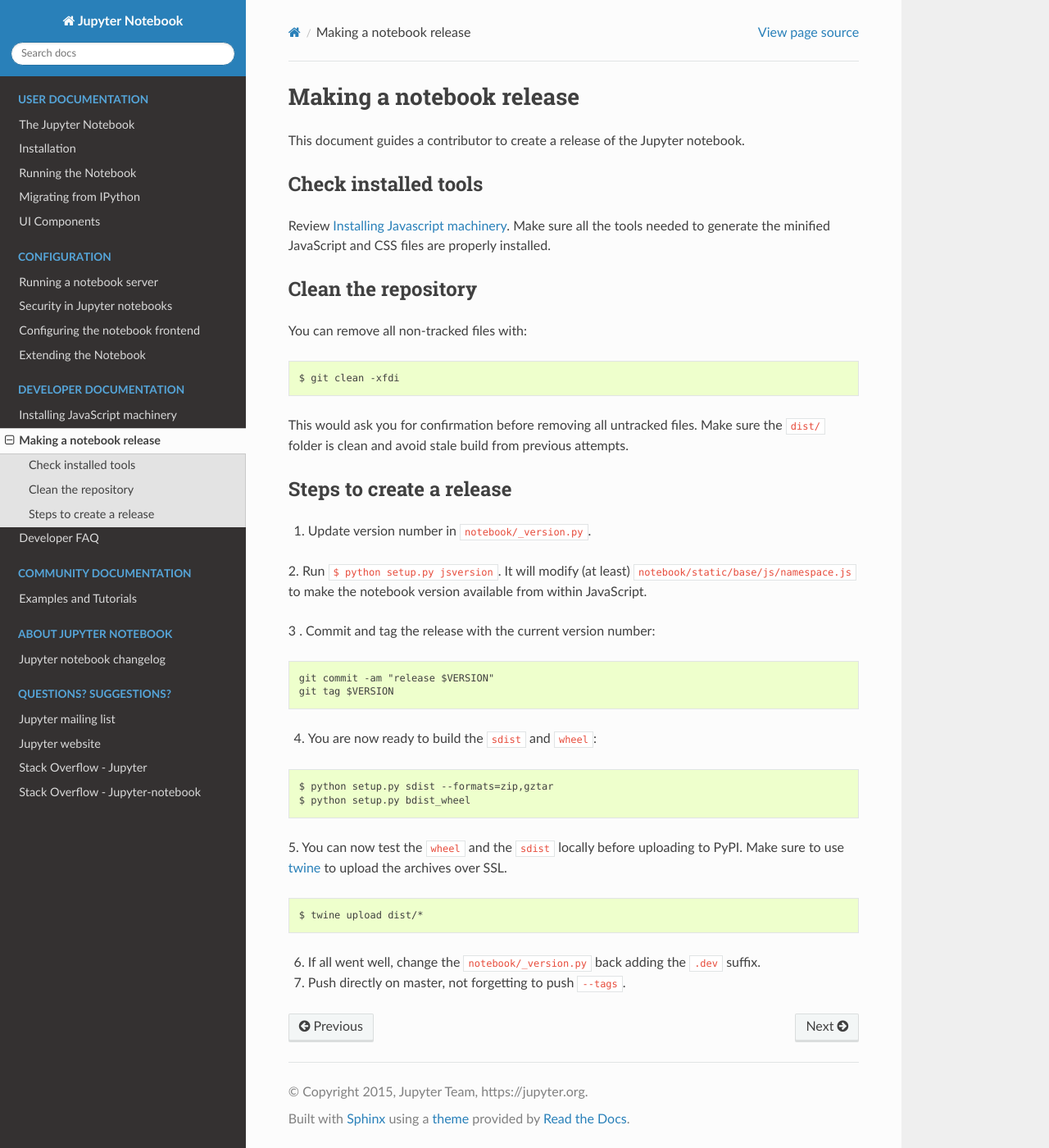
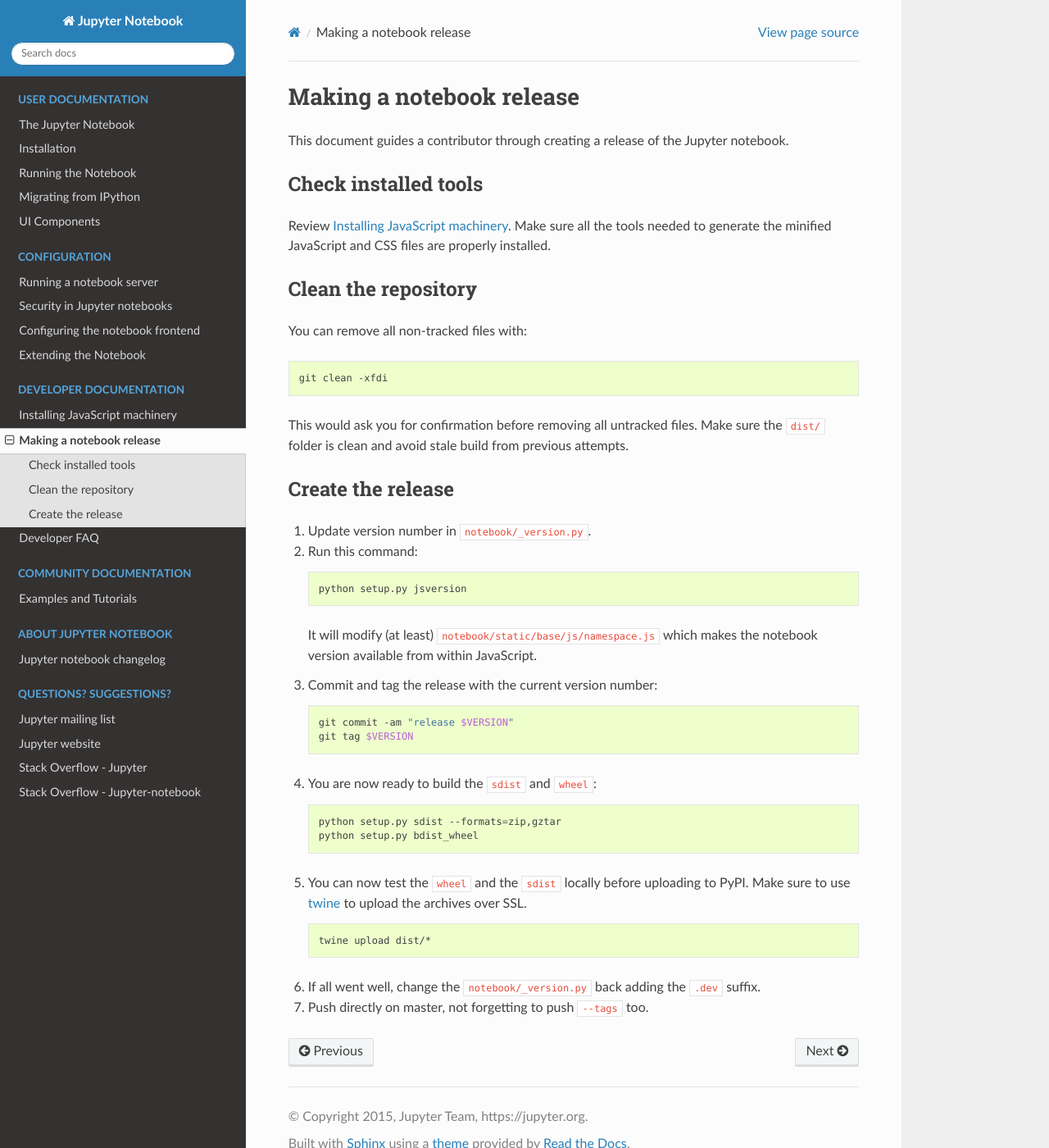
Before and after one commit to jupyter/nbclassic, a Sphinx documentation site: the page built from docs/source/contributor_release.rst, in a window 1280 px wide and 1400 px high. Shown: the whole window at 82% size. Built offline with Sphinx 7.4.7 and the Read the Docs theme 2.0.0, drawn with Linux system fonts in a browser that asks for light colours; pages that are not in the unit, such as notebooks, are missing from menus.

Commit message:
Edits to formatting

```diff
--- a/docs/source/contributor_release.rst
+++ b/docs/source/contributor_release.rst
@@ -3,59 +3,63 @@
 Making a notebook release
 =========================
 
-This document guides a contributor to create a release of the Jupyter
+This document guides a contributor through creating a release of the Jupyter
 notebook.
 
 Check installed tools
 ---------------------
-Review :doc:`Installing Javascript machinery <development_js>`. Make sure all
-the tools needed to generate the minified JavaScript and CSS files are
-properly installed.
+Review :ref:`development_js`. Make sure all the tools needed to generate the
+minified JavaScript and CSS files are properly installed.
 
 Clean the repository
 --------------------
 You can remove all non-tracked files with:
 
-.. code::
+.. code:: bash
 
-    $ git clean -xfdi
+    git clean -xfdi
 
 This would ask you for confirmation before removing all untracked files. Make
 sure the ``dist/`` folder is clean and avoid stale build from
 previous attempts.
 
-Steps to create a release
--------------------------
+Create the release
+------------------
 
-1. Update version number in ``notebook/_version.py``.
+#.  Update version number in ``notebook/_version.py``.
 
-2. Run ``$ python setup.py jsversion``. It will modify (at least)
-``notebook/static/base/js/namespace.js`` to make the notebook version available
-from within JavaScript.
+#.  Run this command:
 
-3 . Commit and tag the release with the current version number:
+    .. code:: bash
 
-.. code::
+        python setup.py jsversion
 
-    git commit -am "release $VERSION"
-    git tag $VERSION
+    It will modify (at least) ``notebook/static/base/js/namespace.js`` which
+    makes the notebook version available from within JavaScript.
 
+#.  Commit and tag the release with the current version number:
 
-4. You are now ready to build the ``sdist`` and ``wheel``:
+    .. code:: bash
 
-.. code::
+        git commit -am "release $VERSION"
+        git tag $VERSION
 
-    $ python setup.py sdist --formats=zip,gztar
-    $ python setup.py bdist_wheel
+#.  You are now ready to build the ``sdist`` and ``wheel``:
 
+    .. code:: bash
 
-5. You can now test the ``wheel`` and the ``sdist`` locally before uploading to PyPI.
-Make sure to use `twine <https://github.com/pypa/twine>`_ to upload the archives over SSL.
+        python setup.py sdist --formats=zip,gztar
+        python setup.py bdist_wheel
 
-.. code::
+#.  You can now test the ``wheel`` and the ``sdist`` locally before uploading
+    to PyPI. Make sure to use `twine <https://github.com/pypa/twine>`_ to
+    upload the archives over SSL.
 
-    $ twine upload dist/*
+    .. code:: bash
 
-6. If all went well, change the ``notebook/_version.py`` back adding the ``.dev`` suffix.
+        twine upload dist/*
 
-7. Push directly on master, not forgetting to push ``--tags``.
+#.  If all went well, change the ``notebook/_version.py`` back adding the
+    ``.dev`` suffix.
+
+#.  Push directly on master, not forgetting to push ``--tags`` too.
```
Also changed, not shown: docs/source/development_js.rst (+8 -4 lines).
